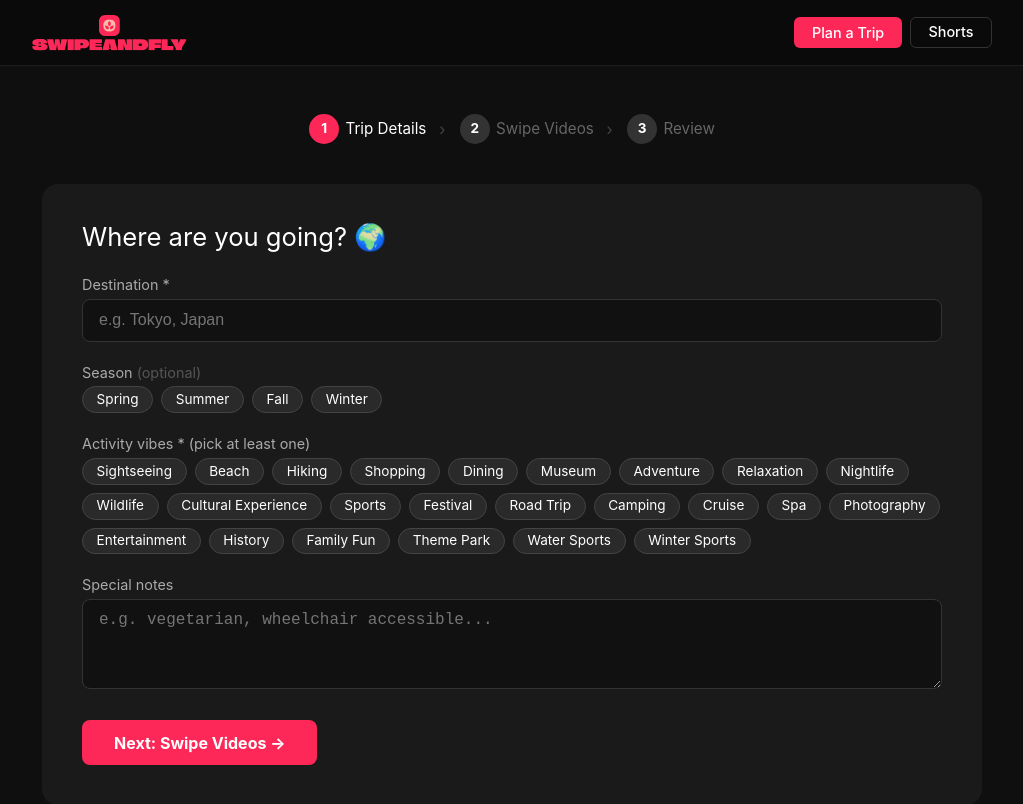
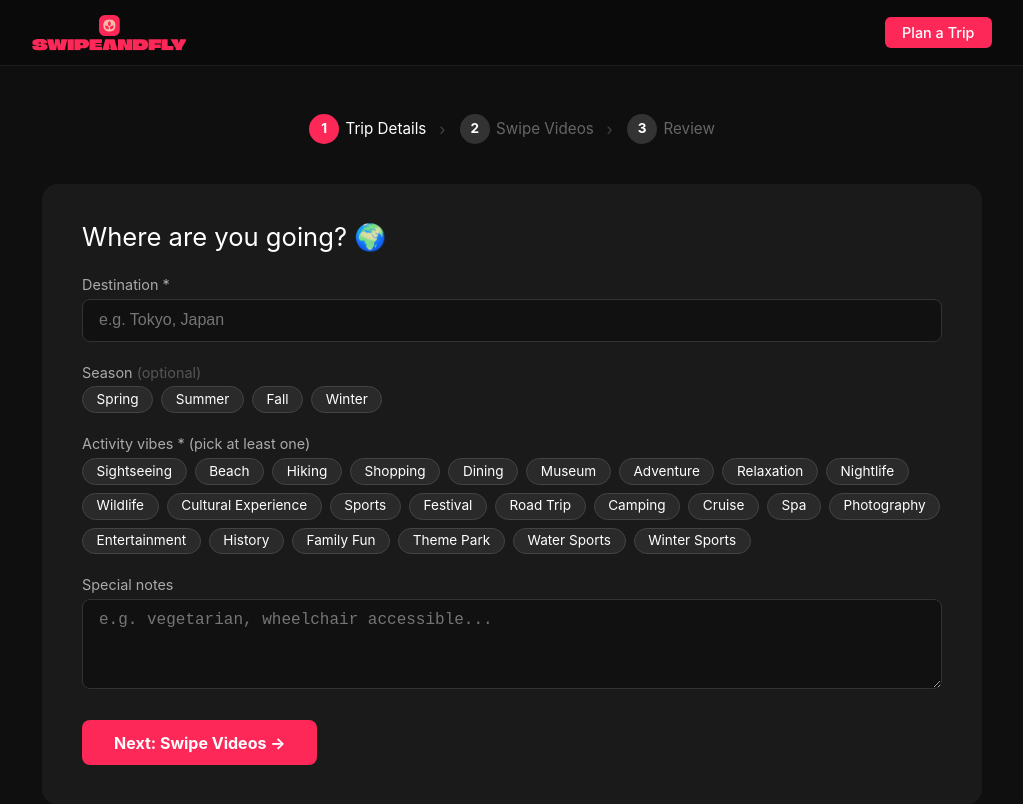
Before and after one commit to vedh-sonawane/EurekaHacks, a React (Vite) app in the folder frontend-main/: page /create-trip in a window 1280 px wide. Shown: the top 804 px of the page, without its empty margins (128-1151 px from the left). Built offline with nearby package versions, Linux system fonts and the light colour scheme; the HTML template or start-up script is replaced by a standard one.

Commit message:
fixed itinerary better

```diff
--- a/frontend-main/src/components/Header/Header.tsx
+++ b/frontend-main/src/components/Header/Header.tsx
@@ -3,11 +3,7 @@ import { useNavigate, useLocation } from "react-router-dom";
 import logo from "../../assets/logo-no-background.svg";
 
 const NAV_LINKS = [
-  { label: "Plan a Trip", path: "/create-trip", external: false },
-];
-
-const STATIC_LINKS = [
-  { label: "Shorts", href: "/shorts/" },
+  { label: "Plan a Trip", path: "/create-trip" },
 ];
 
 const navBtnStyle = (active: boolean): CSSProperties => ({
@@ -61,15 +57,6 @@ export default function Header() {
               {label}
             </button>
           ))}
-          {STATIC_LINKS.map(({ label, href }) => (
-            <a
-              key={href}
-              href={href}
-              style={navBtnStyle(location.pathname.startsWith(href))}
-            >
-              {label}
-            </a>
-          ))}
         </nav>
       </div>
     </header>
```
Also changed, not shown: 2 other files (tests, documents, lock files or other folders).
